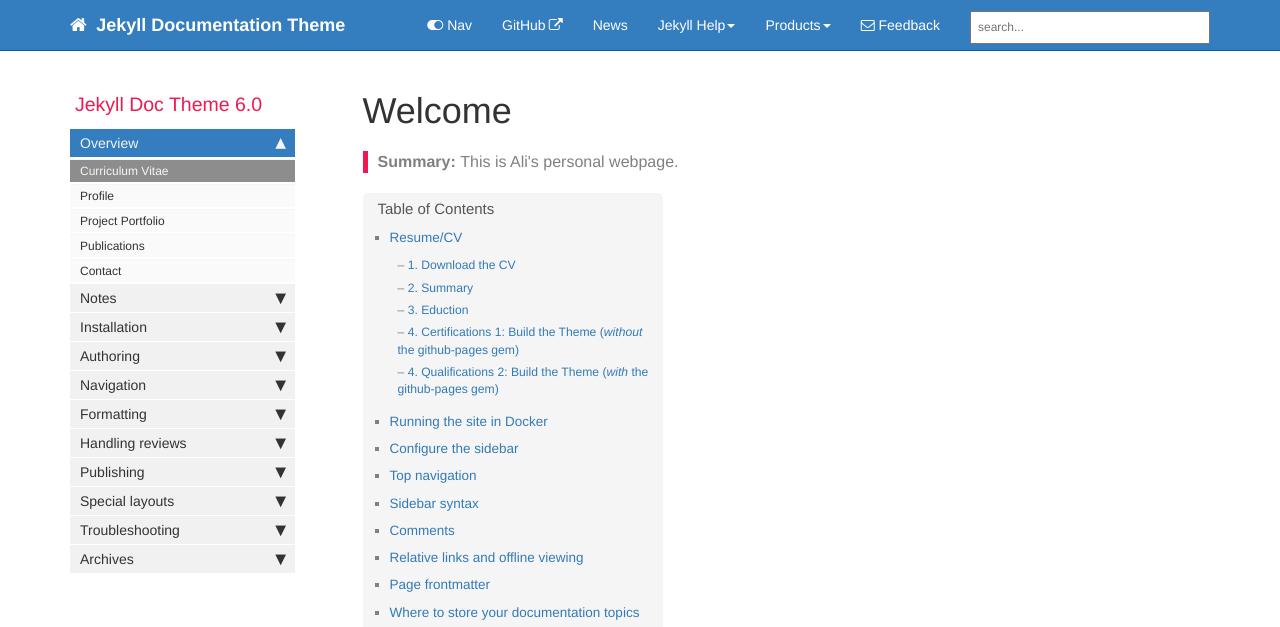
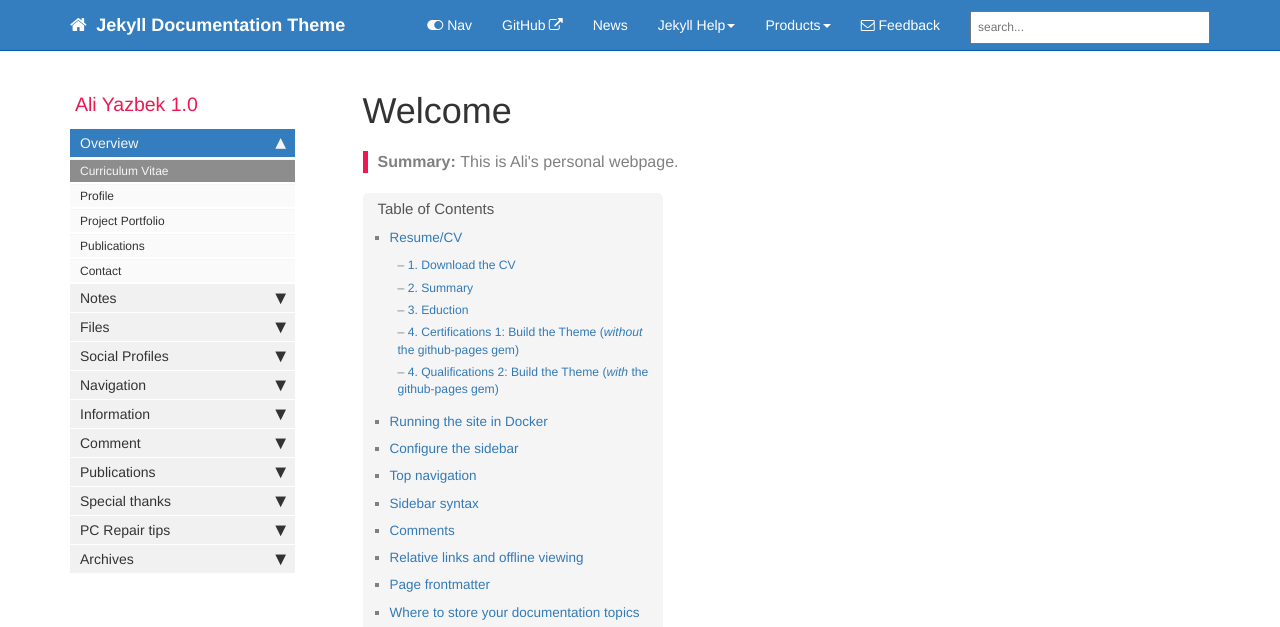
Before and after one commit to TheGreatFable/AboutAliYazbek, a Jekyll site: the page built from index.md, in a window 1280 px wide. Shown: the top 627 px of the page. Built offline with Jekyll 4.4.1, drawn with Linux system fonts in a browser that asks for light colours; comment, search, counter and statistics services are not loaded.

Commit message:
Update mydoc_sidebar.yml

```diff
--- a/_data/sidebars/mydoc_sidebar.yml
+++ b/_data/sidebars/mydoc_sidebar.yml
@@ -2,8 +2,8 @@
 
 entries:
 - title: sidebar
-  product: Jekyll Doc Theme
-  version: 6.0
+  product: Ali Yazbek
+  version: 1.0
   folders:
 
   - title:
@@ -56,7 +56,7 @@ entries:
       url: /mydoc_release_notes_50.html
       output: web, pdf
 
-  - title: Installation
+  - title: Files
     output: web, pdf
     folderitems:
 
@@ -72,7 +72,7 @@ entries:
       url: /mydoc_install_jekyll_on_windows.html
       output: web, pdf
 
-  - title: Authoring
+  - title: Social Profiles
     output: web, pdf
 
     folderitems:
@@ -128,7 +128,7 @@ entries:
       url: /mydoc_series.html
       output: web, pdf
 
-  - title: Formatting
+  - title: Information
     output: web, pdf
 
     folderitems:
@@ -176,7 +176,7 @@ entries:
       url: /mydoc_workflow_maps.html
       output: web, pdf
 
-  - title: Handling reviews
+  - title: Comment
     output: web, pdf
 
     folderitems:
@@ -188,7 +188,7 @@ entries:
 #      url: /mydoc_git_collaboration
 #      output: web, pdf
 
-  - title: Publishing
+  - title: Publications
     output: web, pdf
 
     folderitems:
@@ -224,7 +224,7 @@ entries:
       url: /mydoc_publishing_github_pages.html
       output: web, pdf
 
-  - title: Special layouts
+  - title: Special thanks
     output: web, pdf
 
     folderitems:
@@ -244,7 +244,7 @@ entries:
       url: /mydoc_shuffle.html
       output: web, pdf
 
-  - title: Troubleshooting
+  - title: PC Repair tips
     output: web, pdf
 
     folderitems:
```
